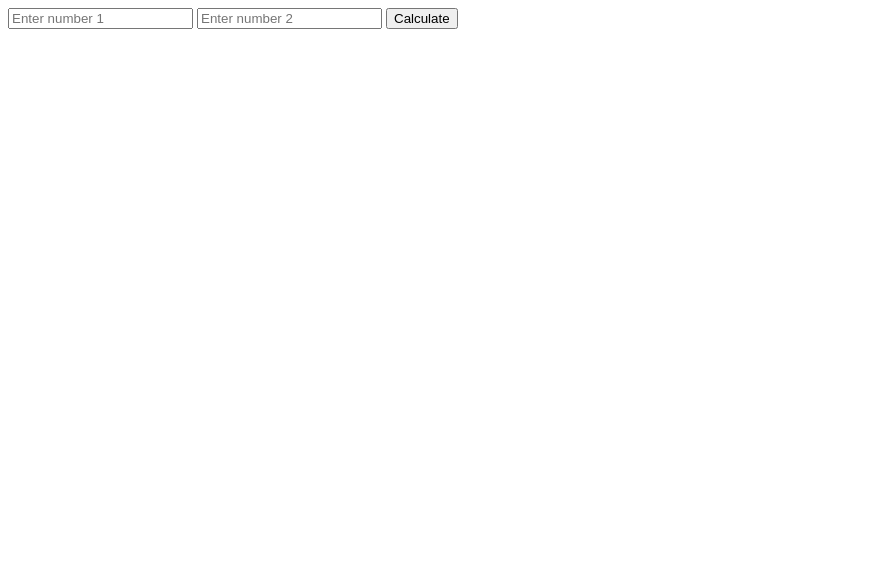
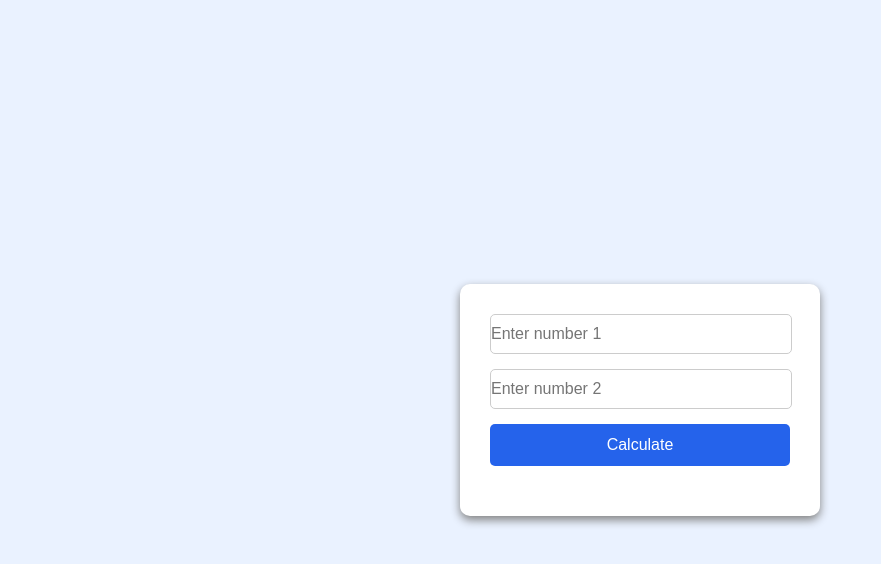
Before and after one commit to julliene29/javascript, a plain HTML site: page index.html in a window 1280 px wide. Shown: the whole page, without its empty margins (0-881 px from the left). Drawn offline with Linux system fonts and the light colour scheme.

Commit message:
make design in java script

```diff
--- a/Calculations.js
+++ b/Calculations.js
@@ -1,15 +1,15 @@
 
         function Calculation() {
 
-            let num1 =  Number(document.getElementById(num1).value);
-            let num2 = Number(document.getElementById(num2).value);
+            let num1 =  Number(document.getElementById("num1").value);
+            let num2 = Number(document.getElementById("num2").value);
 
             let sum = num1 + num2;
             let difference = num1 - num2;
             let product = num1 * num2;
             let division = num1 / num2;
 
-       Document.getElementById("result").innerHTML =
+       document.getElementById("result").innerHTML =
 
         "Sum: " + sum + "<br>" +
         "Difference: " + difference + "<br>" +
--- a/index.html
+++ b/index.html
@@ -3,15 +3,15 @@
 <html>
 <head>
     <title>Calculator</title>
+    <link href="https://fonts.googleapis.com/css2?family=Poppins:wght@400;500;600;700&display=swap" rel="stylesheet">
     <link rel="stylesheet" href="style.css">
 </head>
 <body>
-
     <div class="calculator">
 
-        <input type="number" id="num1" placeholder="Enter number 1">
+        <input type="number" id="num1" placeholder="Enter number 1"><br>
 
-        <input type="number" id="num2" placeholder="Enter number 2">
+        <input type="number" id="num2" placeholder="Enter number 2"><br>
 
         <button onclick="Calculation()">Calculate</button>
 
@@ -19,7 +19,7 @@
 
     </div>
 
-    <script src="Calculations.js"></script>
+   <script src="Calculations.js"></script>
 
 </body>
 </html>
--- a/style.css
+++ b/style.css
@@ -0,0 +1,48 @@
+
+body {
+    font-family: Arial, sans-serif;
+    background-color: #eaf2ff;
+    display: flex;
+    justify-content: center;
+    align-items: center;
+    min-height: 100vh;
+    margin: 0;
+}
+
+.calculator {
+    background-color: white;
+    padding: 30px;
+    border-radius: 10px;
+    width: 300px;
+    box-shadow: 0 4px 10px gray;
+}
+
+input {
+    width: 100%;
+    padding: 10px 0;
+    margin-bottom: 15px;
+    border: 1px solid #ccc;
+    border-radius: 5px;
+    font-size: 16px;
+}
+
+button {
+    width: 100%;
+    padding: 12px;
+    background-color: #2563eb;
+    color: white;
+    border: none;
+    border-radius: 5px;
+    cursor: pointer;
+    font-size: 16px;
+}
+
+button:hover {
+    background-color: #1d4ed8;
+}
+
+#result {
+    margin-top: 20px;
+    line-height: 2;
+    color: #333;
+}
```
